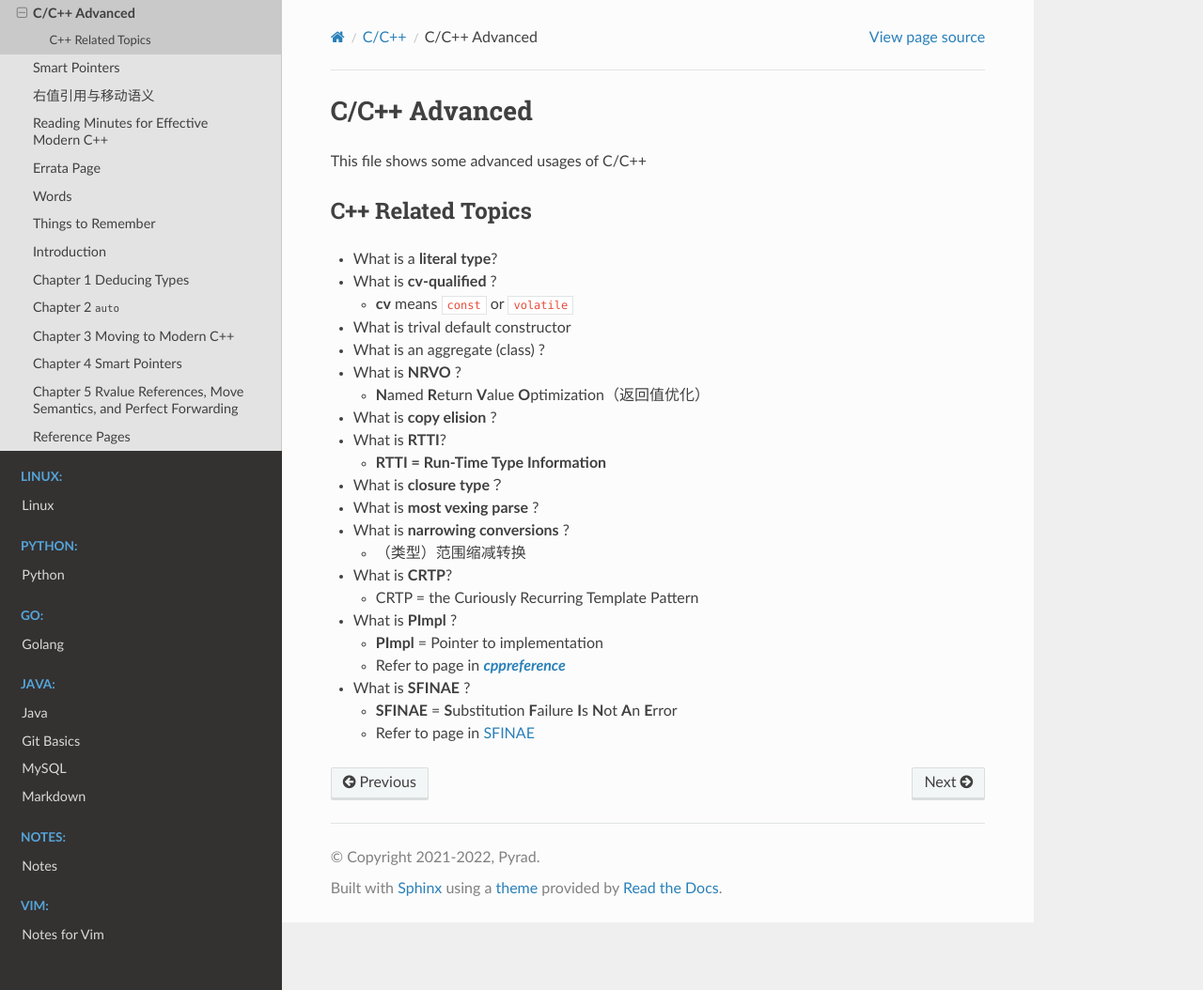
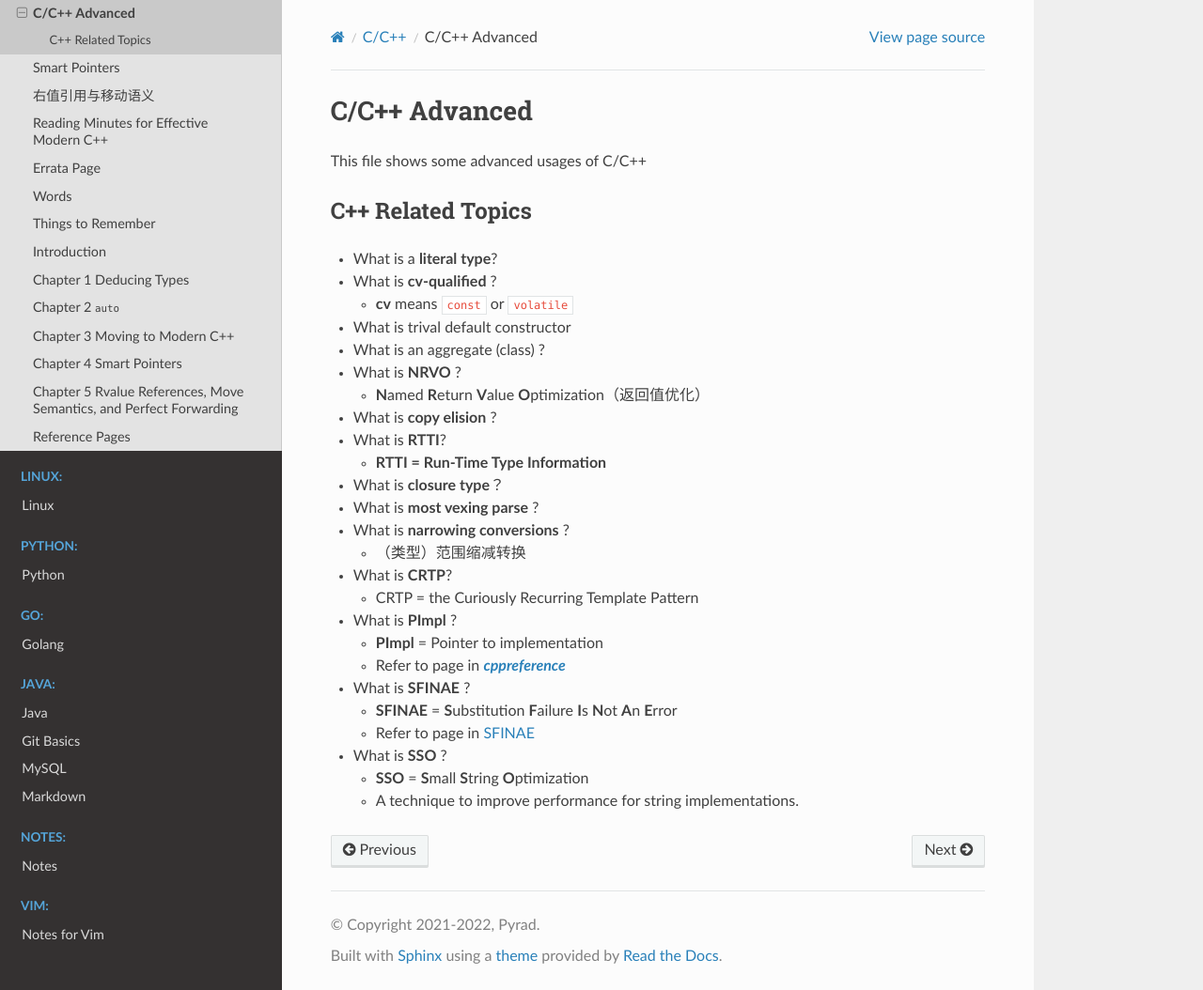
Before and after one commit to Pyrad/pyradnotes, a Sphinx documentation site: the page built from source/CPP/CppAdvanced.md, in a window 1280 px wide and 1054 px high. Shown: the whole window at 94% size. Built offline with Sphinx 7.4.7 and the Read the Docs theme 2.0.0, drawn with Linux system fonts in a browser that asks for light colours.

Commit message:
What is SSO?
SSO = Small String Optimization

```diff
--- a/source/CPP/CppAdvanced.md
+++ b/source/CPP/CppAdvanced.md
@@ -9,7 +9,6 @@ This file shows some advanced usages of C/C++
 - What is a **literal type**?
 - What is **cv-qualified** ?
   - **cv** means `const` or `volatile`
-
 - What is trival default constructor
 - What is an aggregate (class) ?
 - What is **NRVO** ?
@@ -29,3 +28,6 @@ This file shows some advanced usages of C/C++
 - What is **SFINAE** ?
   - **SFINAE** = **S**ubstitution **F**ailure **I**s **N**ot **A**n **E**rror
   - Refer to page in [SFINAE](https://en.cppreference.com/w/cpp/language/sfinae)
+- What is **SSO** ?
+  - **SSO** = **S**mall **S**tring **O**ptimization
+  - A technique to improve performance for string implementations.
```
